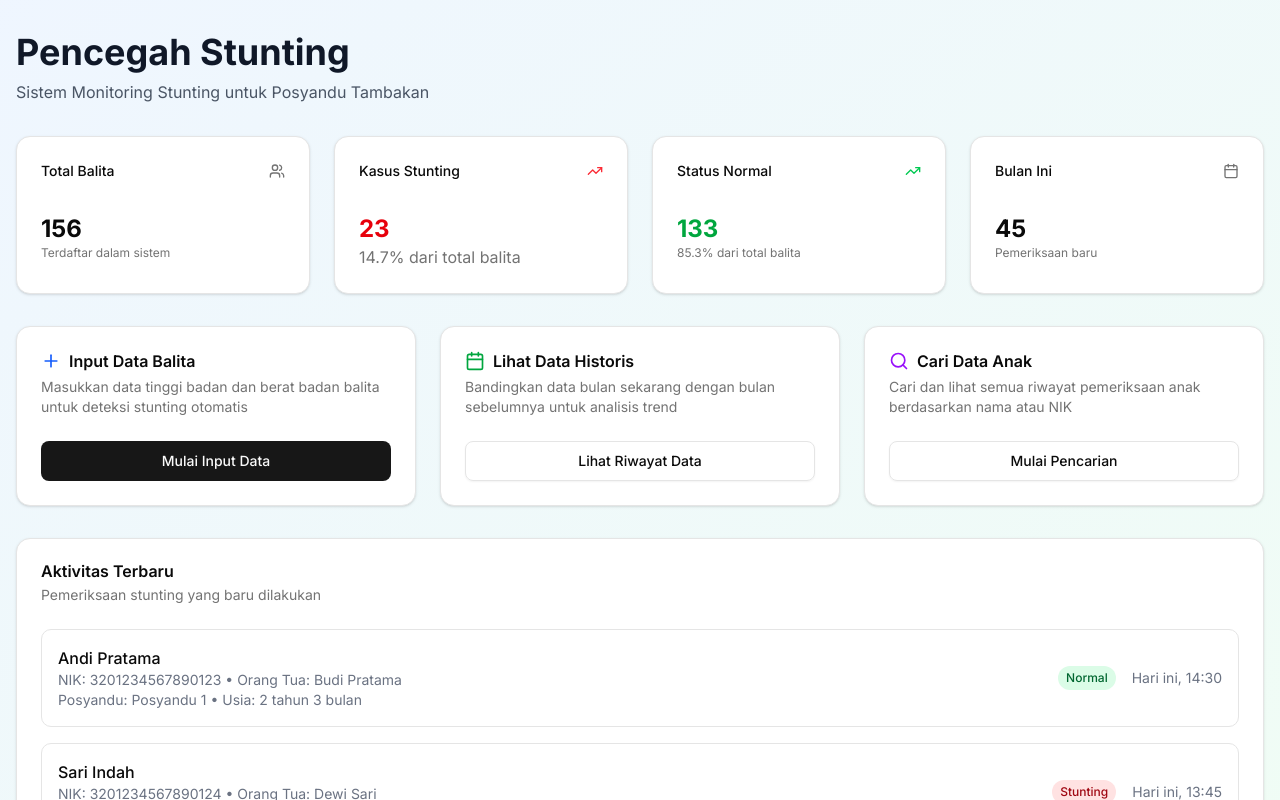
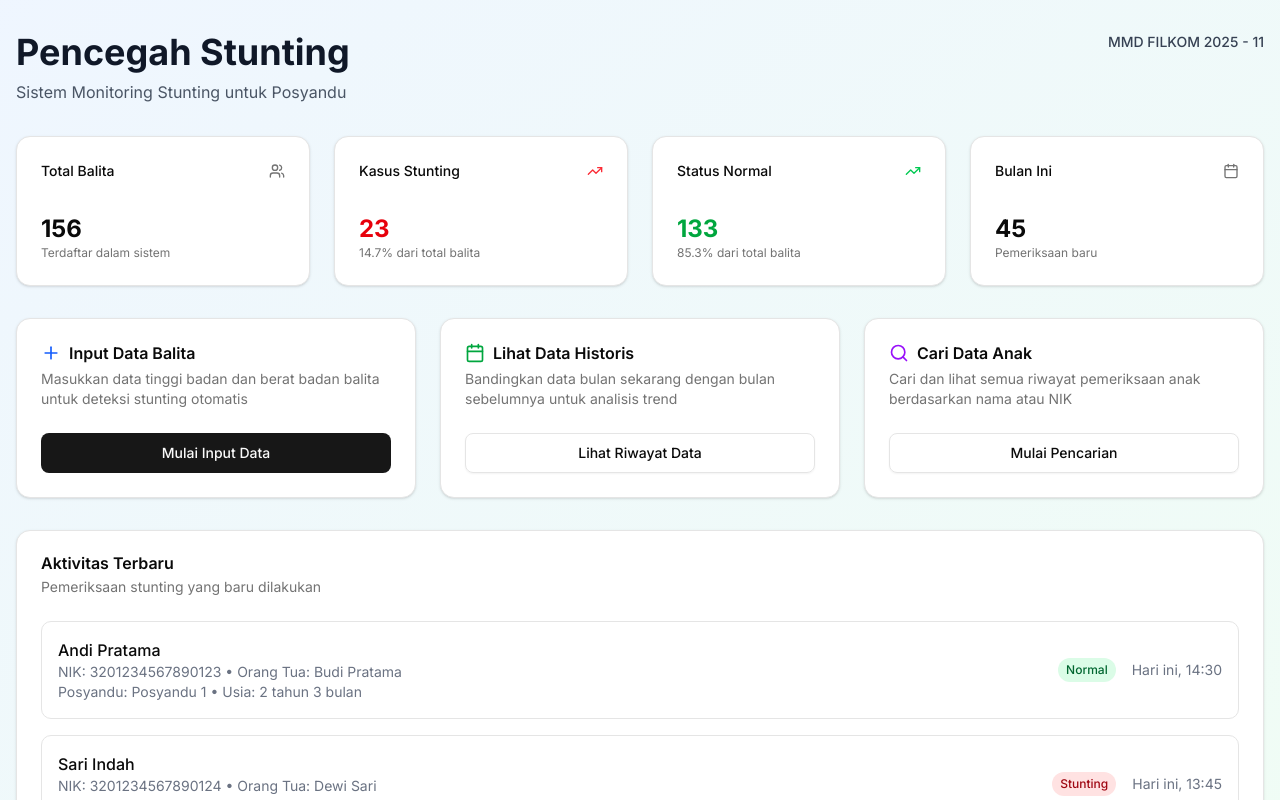
Before and after one commit to Zakianggoro/pencegah-stunting, a Next.js app: page / in a window 1280 px wide. Shown: the top 800 px of the page. Built offline with nearby package versions, Linux system fonts and the light colour scheme.

Commit message:
feat: title

```diff
--- a/src/app/page.tsx
+++ b/src/app/page.tsx
@@ -19,8 +19,13 @@ export default function Dashboard() {
       <div className="container mx-auto px-4 py-8">
         {/* Header */}
         <div className="mb-8">
-          <h1 className="text-4xl font-bold text-gray-900 mb-2">Pencegah Stunting</h1>
-          <p className="text-gray-600">Sistem Monitoring Stunting untuk Posyandu Tambakan</p>
+          <div className="flex justify-between items-start mb-2">
+            <h1 className="text-4xl font-bold text-gray-900">Pencegah Stunting</h1>
+            <div className="text-right">
+              <p className="text-sm font-medium text-gray-700">MMD FILKOM 2025 - 11</p>
+            </div>
+          </div>
+          <p className="text-gray-600">Sistem Monitoring Stunting untuk Posyandu</p>
         </div>
 
         {/* Stats Cards */}
@@ -43,7 +48,7 @@ export default function Dashboard() {
             </CardHeader>
             <CardContent>
               <div className="text-2xl font-bold text-red-600">{stats.stuntingCases}</div>
-              <p className="text-base text-muted-foreground">{stuntingPercentage}% dari total balita</p>
+              <p className="text-xs text-muted-foreground">{stuntingPercentage}% dari total balita</p>
             </CardContent>
           </Card>
 
```
